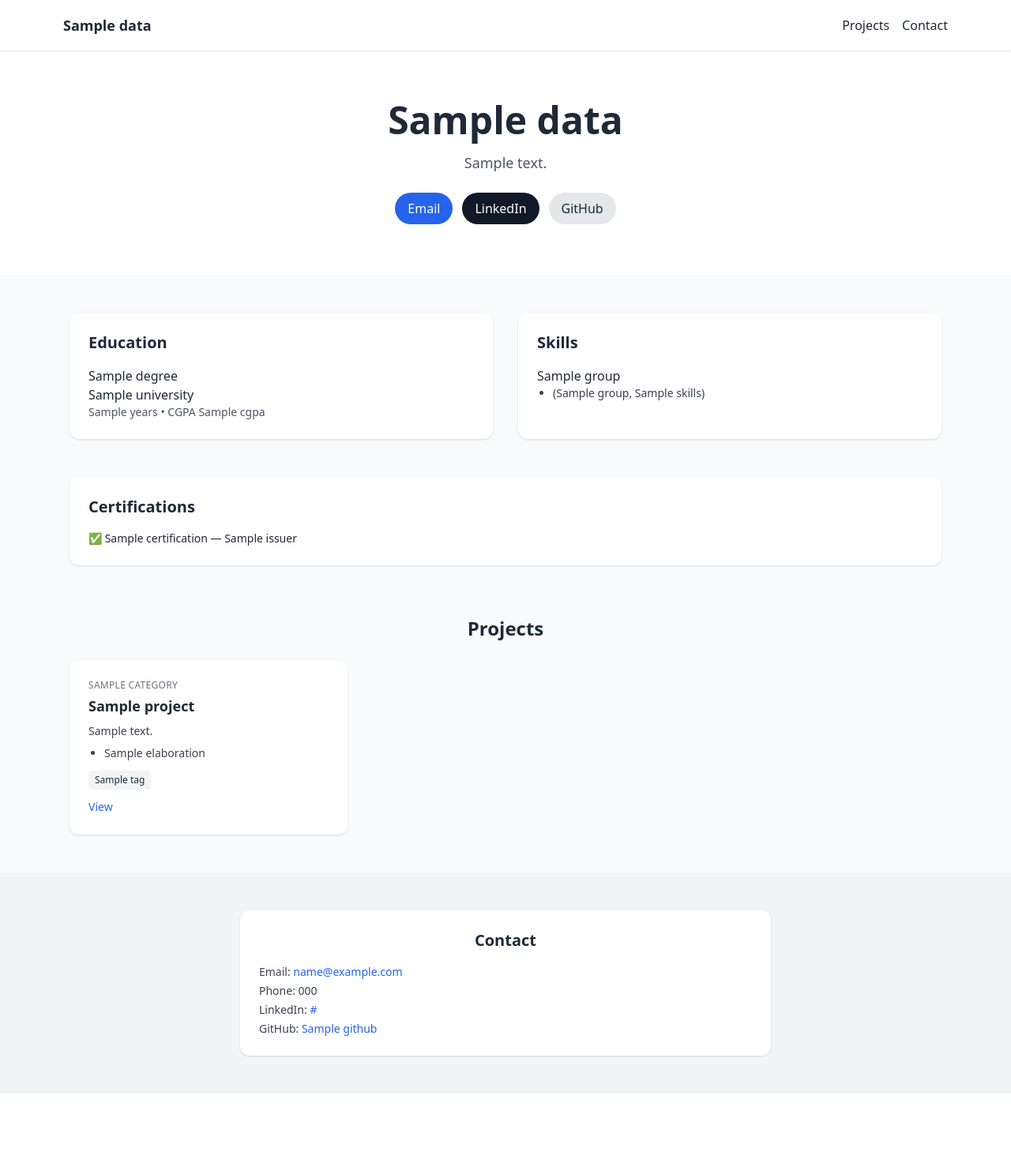
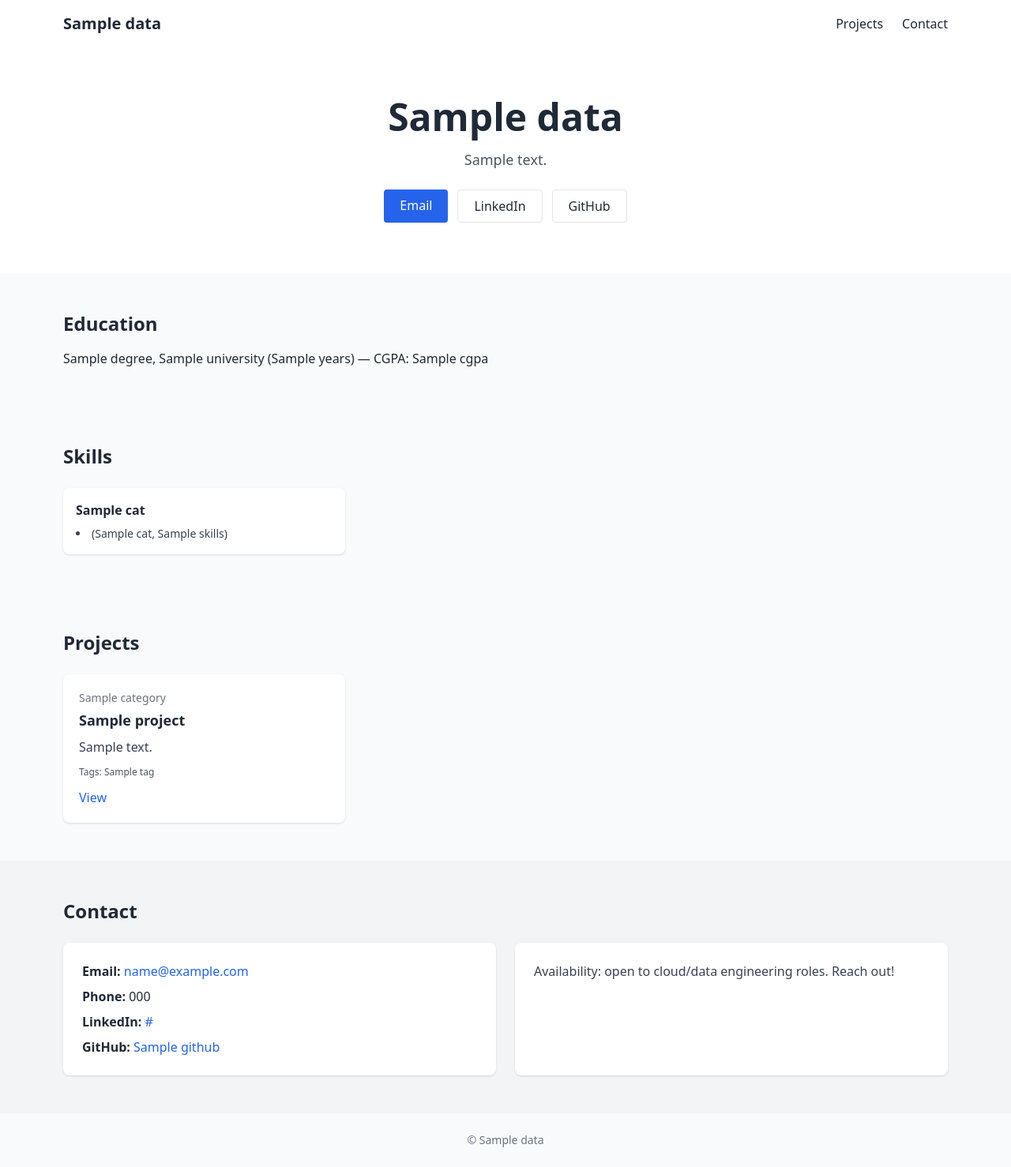
Before and after one commit to praneshkumarc/aws-cicd-bluegreen-deployment, a Flask app: template CI_CD_ECS/templates/index.html in a window 1280 px wide. Shown: the whole page at 79% size. Before the commit the page ends 1341 px from the top, so only its background shows below. Run offline with Flask 3, Linux system fonts and the light colour scheme; the template is opened without the code that fills it: most values are stand-ins (such as "Sample title", 1, 10 or a date in 2020); some libraries are stand-ins or nearby versions.

Commit message:
Update index.html

```diff
--- a/CI_CD_ECS/templates/index.html
+++ b/CI_CD_ECS/templates/index.html
@@ -1,122 +1,97 @@
-<!DOCTYPE html>
+<!doctype html>
 <html lang="en">
 <head>
-  <meta charset="UTF-8" />
-  <meta name="viewport" content="width=device-width, initial-scale=1.0"/>
+  <meta charset="utf-8"/>
+  <meta name="viewport" content="width=device-width,initial-scale=1"/>
   <title>{{ data.name }} - {{ data.title }}</title>
   <script src="https://cdn.tailwindcss.com"></script>
 </head>
 <body class="bg-gray-50 text-gray-800">
-  <!-- Nav -->
-  <nav class="bg-white shadow sticky top-0 z-10">
-    <div class="max-w-6xl mx-auto px-4">
-      <div class="flex justify-between items-center h-16">
-        <a href="#" class="text-lg font-semibold">{{ data.name }}</a>
-        <div class="space-x-4 hidden md:flex">
+  <nav class="bg-white shadow">
+    <div class="max-w-6xl mx-auto px-4 py-4 flex justify-between items-center">
+      <div class="text-xl font-semibold">{{ data.name }}</div>
+      <div class="hidden md:flex gap-6">
         <a href="#projects" class="hover:text-blue-600">Projects</a>
         <a href="#contact" class="hover:text-blue-600">Contact</a>
       </div>
-        <button class="md:hidden p-2 rounded hover:bg-gray-100" id="menuBtn">
-          <svg xmlns="http://www.w3.org/2000/svg" class="h-6 w-6" fill="none" viewBox="0 0 24 24" stroke="currentColor"><path stroke-linecap="round" stroke-linejoin="round" stroke-width="2" d="M4 6h16M4 12h16M4 18h16"/></svg>
-        </button>
+      <button id="menuBtn" class="md:hidden p-2 border rounded">Menu</button>
     </div>
-    </div>
-    <div class="md:hidden px-4 pb-4 hidden" id="menu">
-      <a href="#projects" class="block py-2 hover:text-blue-600">Projects</a>
-      <a href="#contact" class="block py-2 hover:text-blue-600">Contact</a>
+    <div id="mobileMenu" class="hidden md:hidden px-4 pb-4">
+      <a href="#projects" class="block py-2">Projects</a>
+      <a href="#contact" class="block py-2">Contact</a>
     </div>
   </nav>
 
-  <!-- Hero -->
   <header class="bg-white">
-    <div class="max-w-6xl mx-auto px-6 py-16 text-center">
+    <div class="max-w-6xl mx-auto px-4 py-16 text-center">
       <h1 class="text-4xl md:text-5xl font-bold">{{ data.title }}</h1>
-      <p class="mt-4 text-lg text-gray-600 max-w-3xl mx-auto">{{ data.summary }}</p>
-      <div class="mt-6 flex flex-wrap gap-3 justify-center">
-        <a href="mailto:{{ data.contact.email }}" class="px-4 py-2 rounded-full bg-blue-600 text-white hover:bg-blue-700">Email</a>
-        <a href="{{ data.contact.linkedin }}" class="px-4 py-2 rounded-full bg-gray-900 text-white hover:bg-black" target="_blank">LinkedIn</a>
-        <a href="{{ data.contact.github }}" class="px-4 py-2 rounded-full bg-gray-200 hover:bg-gray-300">GitHub</a>
+      <p class="mt-4 text-lg text-gray-600">{{ data.summary }}</p>
+      <div class="mt-6 flex flex-col md:flex-row gap-3 justify-center">
+        <a href="mailto:{{ data.contact.email }}" class="px-5 py-2 bg-blue-600 text-white rounded">Email</a>
+        <a href="{{ data.contact.linkedin }}" class="px-5 py-2 border rounded">LinkedIn</a>
+        <a href="{{ data.contact.github }}" class="px-5 py-2 border rounded">GitHub</a>
       </div>
     </div>
   </header>
 
-  <!-- Education & Skills -->
-  <section class="max-w-6xl mx-auto px-6 py-12 grid md:grid-cols-2 gap-8">
-    <div class="bg-white rounded-xl shadow p-6">
-      <h2 class="text-xl font-semibold mb-4">Education</h2>
-      <p class="font-medium">{{ data.education.degree }}</p>
-      <p>{{ data.education.university }}</p>
-      <p class="text-sm text-gray-600">{{ data.education.years }} • CGPA {{ data.education.cgpa }}</p>
-    </div>
-    <div class="bg-white rounded-xl shadow p-6">
-      <h2 class="text-xl font-semibold mb-4">Skills</h2>
-      <div class="grid grid-cols-1 sm:grid-cols-2 gap-3">
-        {% for group, items in data.skills.items() %}
-        <div>
-          <p class="font-medium">{{ group }}</p>
-          <ul class="list-disc ml-5 text-sm text-gray-700">
-            {% for i in items %}<li>{{ i }}</li>{% endfor %}
-          </ul>
-        </div>
-        {% endfor %}
-      </div>
-    </div>
+  <section class="max-w-6xl mx-auto px-4 py-12">
+    <h2 class="text-2xl font-semibold mb-4">Education</h2>
+    <p>{{ data.education.degree }}, {{ data.education.university }} ({{ data.education.years }}) — CGPA: {{ data.education.cgpa }}</p>
   </section>
 
-  <!-- Certifications -->
-  <section class="max-w-6xl mx-auto px-6 pb-4">
-    <div class="bg-white rounded-xl shadow p-6">
-      <h2 class="text-xl font-semibold mb-4">Certifications</h2>
-      <ul class="grid sm:grid-cols-2 gap-2">
-        {% for c in data.certifications %}
-          <li class="text-sm">✅ <span class="font-medium">{{ c.name }}</span> — {{ c.issuer }}</li>
-        {% endfor %}
+  <section class="max-w-6xl mx-auto px-4 py-12">
+    <h2 class="text-2xl font-semibold mb-6">Skills</h2>
+    <div class="grid grid-cols-1 md:grid-cols-2 lg:grid-cols-3 gap-6">
+      {% for cat, items in data.skills.items() %}
+        <div class="bg-white rounded-lg shadow p-4">
+          <h3 class="font-semibold mb-2">{{ cat }}</h3>
+          <ul class="list-disc list-inside text-sm text-gray-700">
+            {% for item in items %}<li>{{ item }}</li>{% endfor %}
           </ul>
-    </div>
-  </section>
-
-  <!-- Projects -->
-  <section id="projects" class="max-w-6xl mx-auto px-6 py-12">
-    <h2 class="text-2xl font-semibold mb-6 text-center">Projects</h2>
-    <div class="grid grid-cols-1 md:grid-cols-2 lg:grid-cols-3 gap-6">
-      {% for p in data.projects %}
-      <div class="bg-white rounded-xl shadow p-6 hover:shadow-md transition">
-        <p class="text-xs uppercase tracking-wide text-gray-500">{{ p.category }}</p>
-        <h3 class="text-lg font-semibold mt-1">{{ p.title }}</h3>
-        <p class="text-sm mt-2 text-gray-700">{{ p.description }}</p>
-        {% if p.elaboration %}
-          <ul class="list-disc ml-5 text-sm mt-2 text-gray-700">
-            {% for e in p.elaboration %}<li>{{ e|safe }}</li>{% endfor %}
-          </ul>
-        {% endif %}
-        {% if p.tags %}
-          <div class="mt-3 flex flex-wrap gap-2">
-            {% for t in p.tags %}<span class="text-xs bg-gray-100 px-2 py-1 rounded">{{ t }}</span>{% endfor %}
-          </div>
-        {% endif %}
-        {% if p.link %}<a href="{{ p.link }}" class="text-blue-600 text-sm mt-3 inline-block">View</a>{% endif %}
         </div>
       {% endfor %}
     </div>
   </section>
 
-  <!-- Contact -->
-  <section id="contact" class="bg-gray-100 py-12">
-    <div class="max-w-2xl mx-auto px-6 bg-white rounded-xl shadow p-6">
-      <h2 class="text-xl font-semibold mb-4 text-center">Contact</h2>
-      <ul class="text-sm text-gray-700 space-y-1">
-        <li>Email: <a class="text-blue-600" href="mailto:{{ data.contact.email }}">{{ data.contact.email }}</a></li>
-        <li>Phone: {{ data.contact.phone }}</li>
-        <li>LinkedIn: <a class="text-blue-600" target="_blank" href="{{ data.contact.linkedin }}">{{ data.contact.linkedin }}</a></li>
-        <li>GitHub: <a class="text-blue-600" target="_blank" href="{{ data.contact.github }}">{{ data.contact.github }}</a></li>
-      </ul>
+  <section id="projects" class="max-w-6xl mx-auto px-4 py-12">
+    <h2 class="text-2xl font-semibold mb-6">Projects</h2>
+    <div class="grid grid-cols-1 md:grid-cols-2 lg:grid-cols-3 gap-6">
+      {% for p in data.projects %}
+        <article class="bg-white rounded-lg shadow overflow-hidden">
+          <div class="p-5">
+            <div class="text-sm text-gray-500">{{ p.category }}</div>
+            <h3 class="text-lg font-semibold mt-1">{{ p.title }}</h3>
+            <p class="text-gray-700 mt-2">{{ p.description }}</p>
+            {% if p.tags %}<div class="mt-3 text-xs text-gray-600">Tags: {{ p.tags|join(", ") }}</div>{% endif %}
+            {% if p.link %}<a href="{{ p.link }}" class="inline-block mt-3 text-blue-600">View</a>{% endif %}
+          </div>
+        </article>
+      {% endfor %}
     </div>
   </section>
 
+  <section id="contact" class="bg-gray-100">
+    <div class="max-w-6xl mx-auto px-4 py-12">
+      <h2 class="text-2xl font-semibold mb-6">Contact</h2>
+      <div class="grid md:grid-cols-2 gap-6">
+        <div class="bg-white rounded-lg shadow p-6">
+          <p><strong>Email:</strong> <a class="text-blue-600" href="mailto:{{ data.contact.email }}">{{ data.contact.email }}</a></p>
+          <p class="mt-2"><strong>Phone:</strong> {{ data.contact.phone }}</p>
+          <p class="mt-2"><strong>LinkedIn:</strong> <a class="text-blue-600" href="{{ data.contact.linkedin }}">{{ data.contact.linkedin }}</a></p>
+          <p class="mt-2"><strong>GitHub:</strong> <a class="text-blue-600" href="{{ data.contact.github }}">{{ data.contact.github }}</a></p>
+        </div>
+        <div class="bg-white rounded-lg shadow p-6">
+          <p class="text-gray-700">Availability: open to cloud/data engineering roles. Reach out!</p>
+        </div>
+      </div>
+    </div>
+  </section>
+
+  <footer class="text-center text-sm text-gray-500 py-6">© {{ data.name }}</footer>
+
   <script>
-    const btn = document.getElementById('menuBtn');
-    const menu = document.getElementById('menu');
-    btn.addEventListener('click', ()=> menu.classList.toggle('hidden'));
+    document.getElementById('menuBtn').onclick = () =>
+      document.getElementById('mobileMenu').classList.toggle('hidden');
   </script>
 </body>
 </html>
```
Lines whose indentation alone changed are shown as unchanged.
